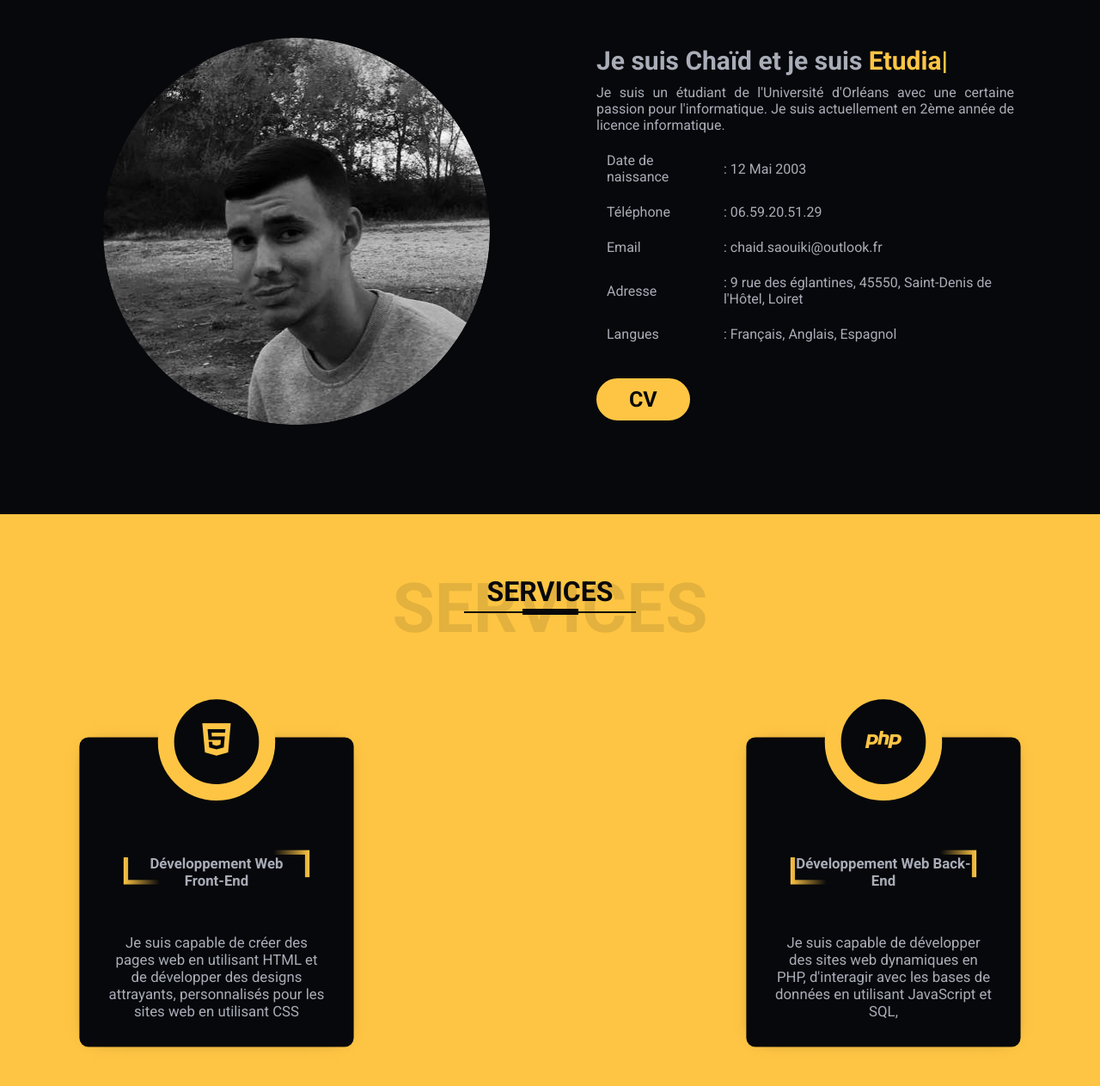
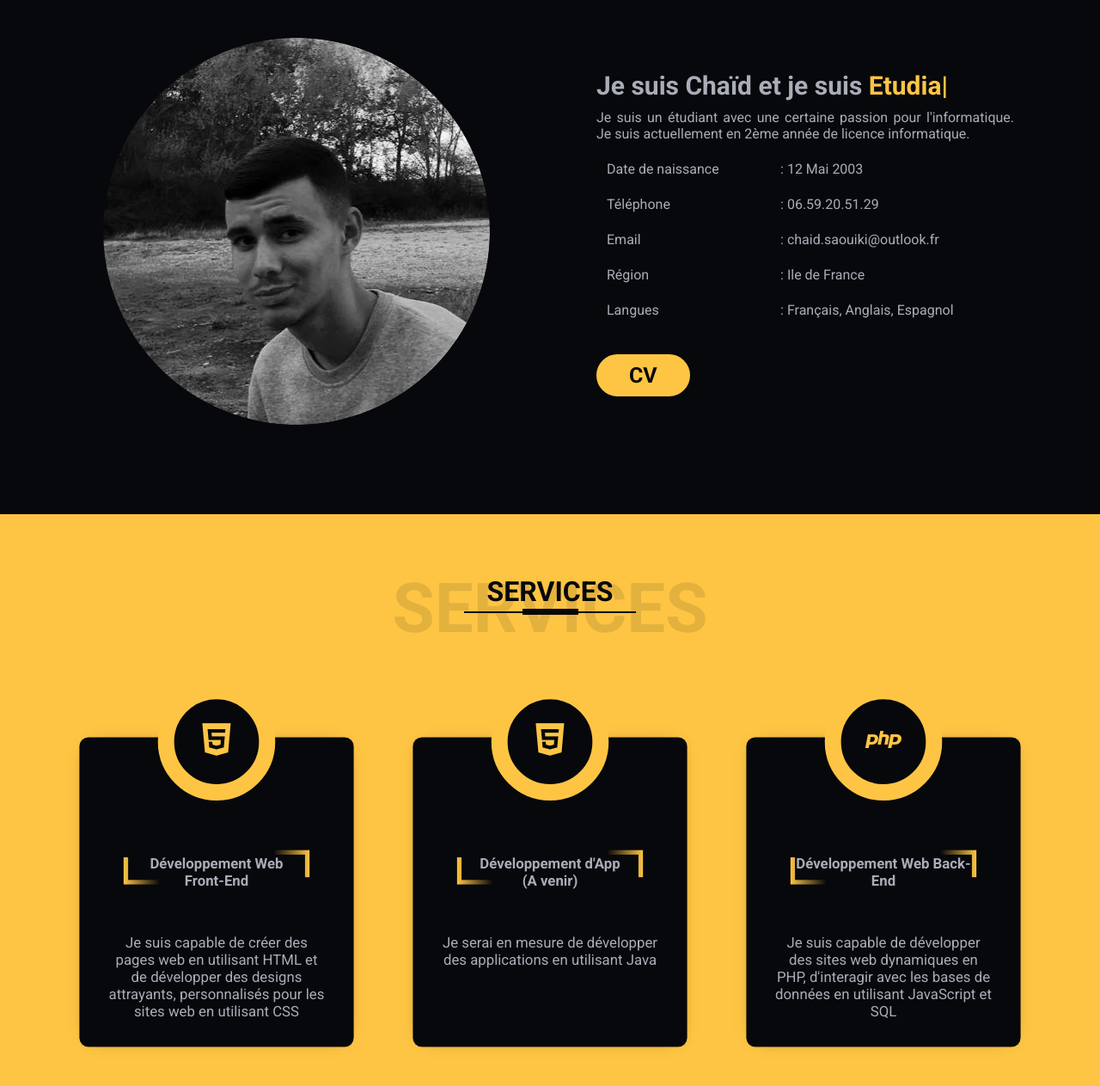
Before and after one commit to Chaid45/Portfolio, a plain HTML site: page index.html in a window 1280 px wide. Shown: the part 957-2220 px from the top of the page at 86% size. Drawn offline with nearby package versions, Linux system fonts and the light colour scheme.

Commit message:
Update index.html

```diff
--- a/index.html
+++ b/index.html
@@ -56,7 +56,7 @@
                 </div>
                 <div class="column right">
                     <div class="text">Je suis Chaïd et je suis <span class="typing-2"></span></div>
-                    <p>Je suis un étudiant de l'Université d'Orléans avec une certaine passion pour l'informatique. Je suis actuellement en 2ème année de licence  informatique. </p>
+                    <p>Je suis un étudiant avec une certaine passion pour l'informatique. Je suis actuellement en 2ème année de licence  informatique. </p>
                     <table class="table">
                         <tr>
                             <td>Date de naissance</td>
@@ -71,8 +71,8 @@
                             <td>: chaid.saouiki@outlook.fr</td>
                         </tr>
                         <tr>
-                            <td>Adresse</td>
-                            <td>: 9 rue des églantines, 45550, Saint-Denis de l'Hôtel, Loiret</td>
+                            <td>Région</td>
+                            <td>: Ile de France</td>
                         </tr>
                         <tr>
                             <td>Langues</td>
@@ -105,16 +105,35 @@
                  <div class="shadowtwo"></div>
                </div>
 
+
+               <div class="main">
+                <div class="service">
+                    <div class="service-logo">
+                     <i class="bx bxl-html5 bx-lg"></i>
+                    </div>
+                       <h4>Développement d'App </br>(A venir)</h4>
+                       <p>Je serai en mesure de développer des applications en utilisant Java</br></br></br></br></p>
+                 </div>
+                 <div class="shadowone"></div>
+                 <div class="shadowtwo"></div>
+               </div>
+
+
                <div class="main">
                 <div class="service">
                     <div class="service-logo">
                      <i class="bx bxl-php bx-lg"></i>
                     </div>
                        <h4>Développement Web Back-End</h4>
-                       <p>Je suis capable de développer des sites web dynamiques en PHP, d'interagir avec les bases de données en utilisant JavaScript et SQL,</p>
+                       <p>Je suis capable de développer des sites web dynamiques en PHP, d'interagir avec les bases de données en utilisant JavaScript et SQL</p>
                  </div>
-              <div class="shadowone"></div>
-              <div class="shadowtwo"></div>
+                 <div class="shadowone"></div>
+                 <div class="shadowtwo"></div>
+               </div>
+
+
+
+
             </div>
 
 
@@ -267,9 +286,8 @@
                         <div class="item">
                             <i class="bx bxs-map bx-xs"></i>
                             <div class="text">
-                                <h3>Adresse</h3>
-                                <p><span>9 rue des églantines, 45550, </span></p>
-                                <p><span>Saint-Denis de l'Hôtel, Loiret</span></p>
+                               <h3>Région </h3>
+                                <p><span>Ile de France </span></p>
                             </div>
                         </div>
                        </div>
```
